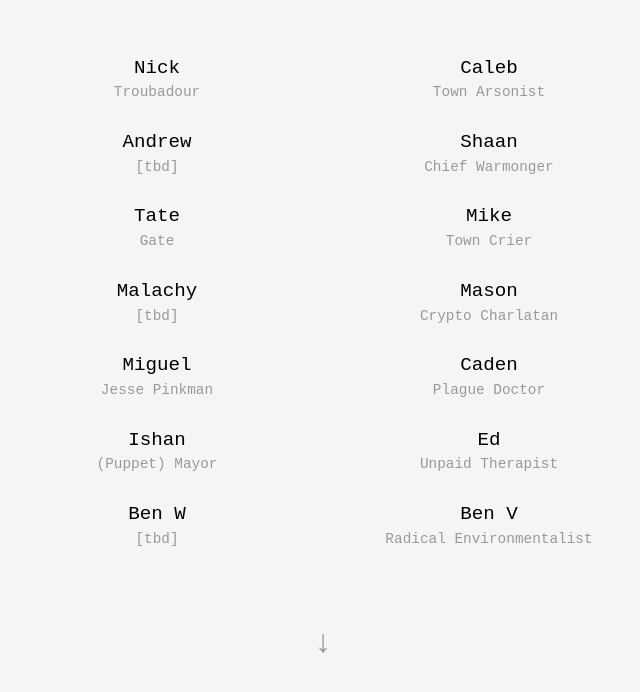
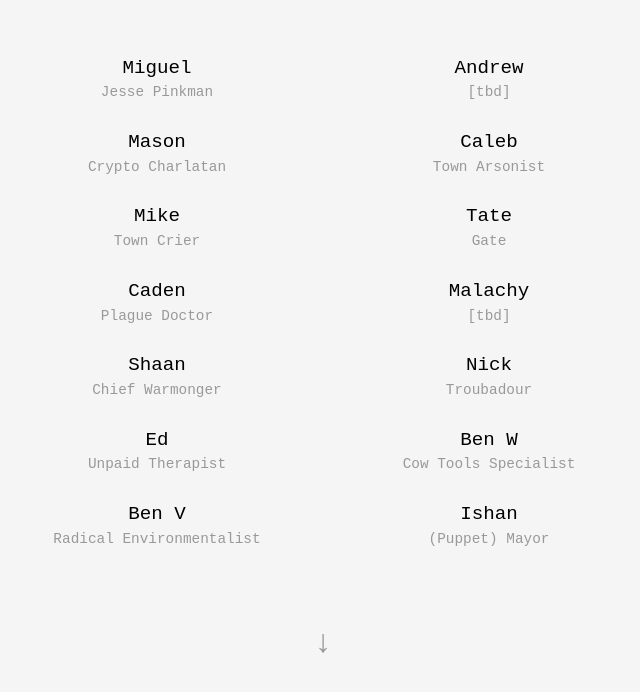
Before and after one commit to Shaan106/QuantumDonkey, a React (Vite) app: page / in a window 1280 px wide. Shown: the part 898-1590 px from the top of the page, without its empty margins (317-957 px from the left). Built offline with nearby package versions, Linux system fonts and the light colour scheme.

Commit message:
easter egg #1

```diff
--- a/src/App.tsx
+++ b/src/App.tsx
@@ -87,7 +87,7 @@ function App() {
       {
         name: "Ishan",
         role: "(Puppet) Mayor",
-        link: "https://en.wikipedia.org/wiki/Mayor",
+        link: "https://en.wikipedia.org/wiki/Puppet_ruler",
       },
       {
         name: "Nick",
@@ -99,7 +99,11 @@ function App() {
         role: "Crypto Charlatan",
         link: "https://en.wikipedia.org/wiki/FTX",
       },
-      { name: "Ben W", role: "[tbd]", link: "#" },
+      {
+        name: "Ben W",
+        role: "Cow Tools Specialist",
+        link: "https://en.wikipedia.org/wiki/Cow_tools",
+      },
       {
         name: "Caden",
         role: "Plague Doctor",
@@ -114,10 +118,13 @@ function App() {
       // { name: "[tbd]", role: "[tbd]", link: "#" },
       // { name: "[tbd]", role: "[tbd]", link: "#" },
     ];
+    const ishanIndex = list.findIndex((p) => p.name === "Ishan");
+    const [ishan] = list.splice(ishanIndex, 1);
     for (let i = list.length - 1; i > 0; i--) {
       const j = Math.floor(Math.random() * (i + 1));
       [list[i], list[j]] = [list[j], list[i]];
     }
+    list.push(ishan);
     return list;
   }, []);
 
```
